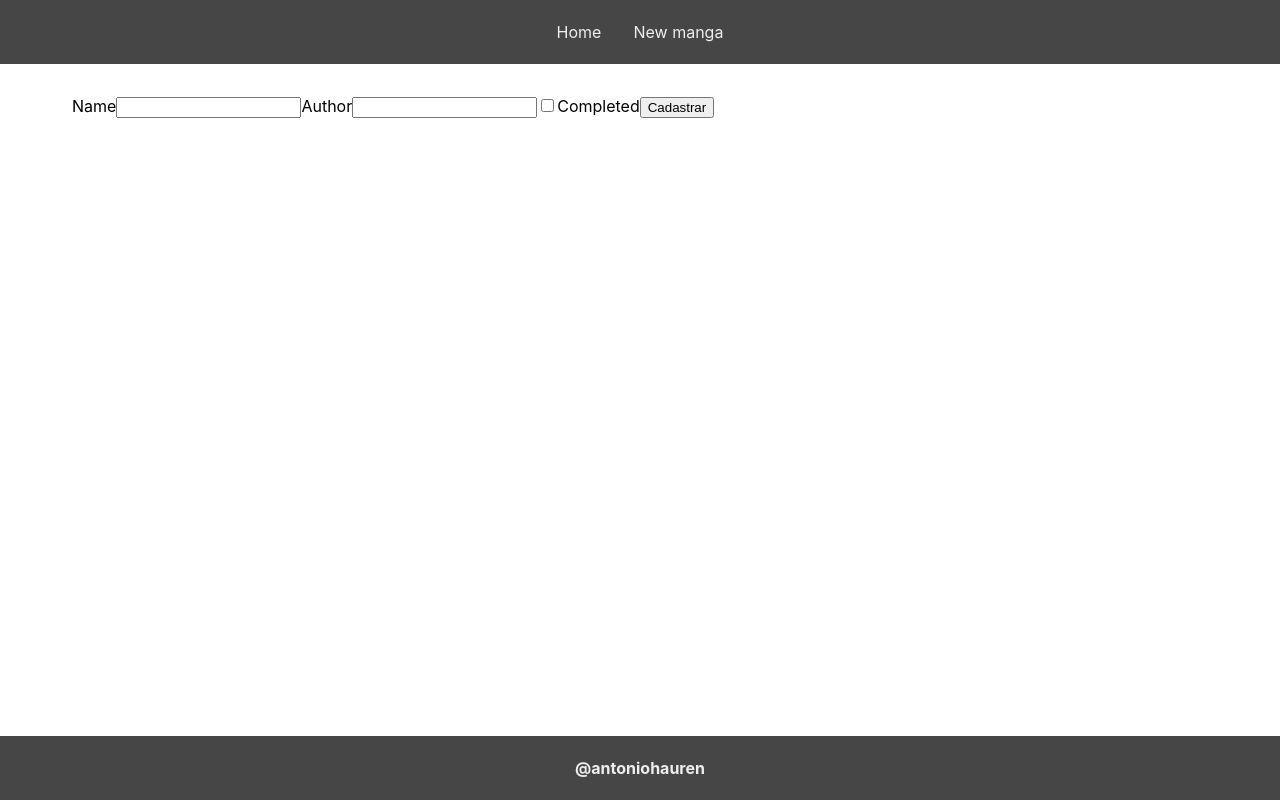
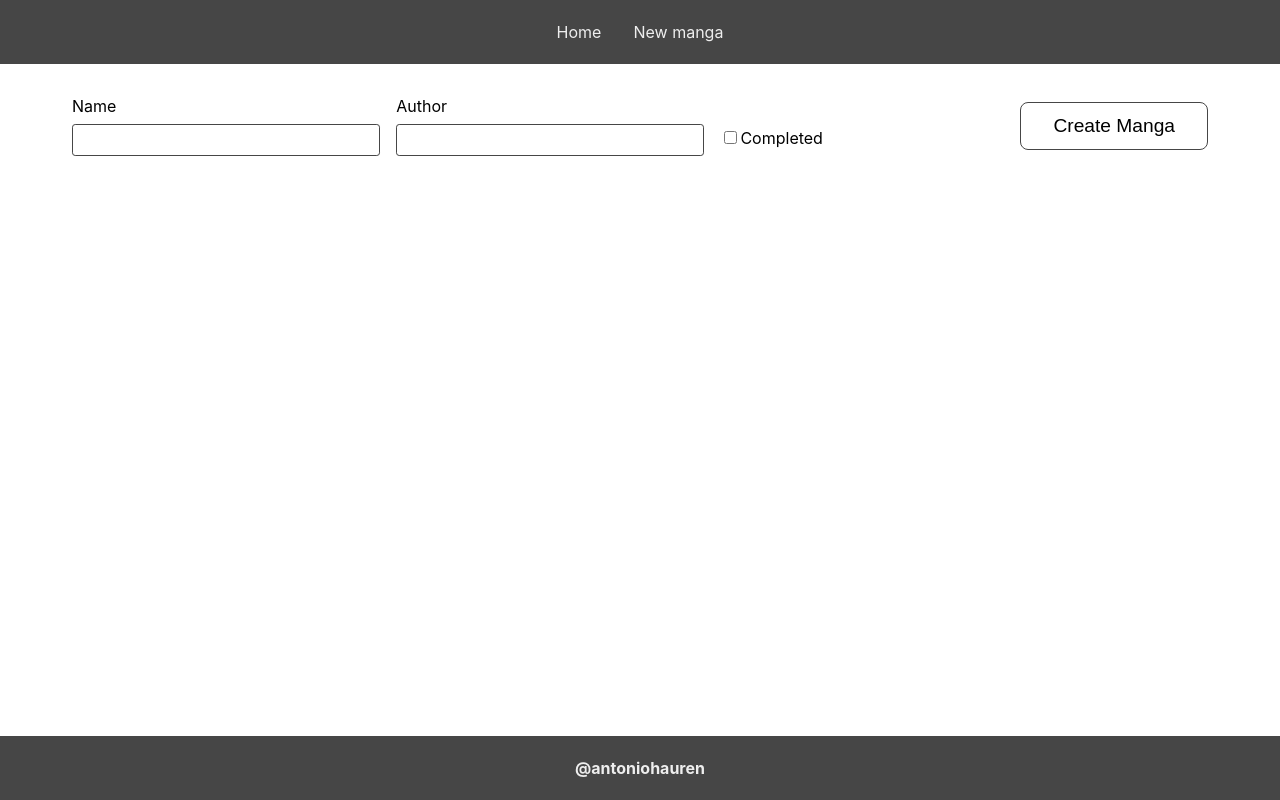
Before and after one commit to antoniohauren/manga-app, a Next.js app in the folder frontend/: page /manga/new in a window 1280 px wide. Built offline with nearby package versions, Linux system fonts and the light colour scheme.

Commit message:
feat: add icons and number only input

```diff
--- a/frontend/components/MangaRow/MangaRow.module.scss
+++ b/frontend/components/MangaRow/MangaRow.module.scss
@@ -40,4 +40,8 @@
   border: none;
   background-color: transparent;
   color: $dark-color;
+
+  &:hover {
+    color: $light-text;
   }
+}
--- a/frontend/components/UpsertMangaForm/UpsertMangaForm.module.scss
+++ b/frontend/components/UpsertMangaForm/UpsertMangaForm.module.scss
@@ -1,3 +1,47 @@
+@import '../../styles/variables.scss';
+
 .wrapper {
+    display: flex;
+    justify-content: space-between;
+    align-items: center;
+
+    button {
+        height: 3rem;
+        background-color: transparent;
+        border: 1px solid $dark-color;
+        border-radius: 0.5rem;
+        font-size: 1.2rem;
+        padding-inline: 2rem;
+        cursor: pointer;
+
+        &:hover {
+            color: $light-text;
+            background-color: $dark-color;
+        }
+    }
 
 }
+
+.input {
+    display: flex;
+    flex-direction: column;
+    flex-grow: 1;
+    gap: 0.5rem;
+    margin-right: 1rem;
+
+    input {
+        border: 1px solid $dark-color;
+        border-radius: 0.2rem;
+        height: 2rem;
+        padding: 0.2rem 0.5rem;
+        outline: none;
+    }
+}
+
+.check {
+    flex-direction: row !important;
+    align-items: center;
+    width: 300px;
+    margin-top: auto;
+    padding-bottom: .5rem;
+}
--- a/frontend/components/UpsertMangaForm/UpsertMangaForm.tsx
+++ b/frontend/components/UpsertMangaForm/UpsertMangaForm.tsx
@@ -3,6 +3,8 @@ import { CreateMangaDto } from '../../../src/manga/dto/create-manga.dto';
 import useApiCreateManga from '../../hooks/api/useApiCreateManga';
 import useApiUpdateManga from '../../hooks/api/useApiUpdateManga';
 import { UpsertMangaFormProps } from './UpsertMangaForm.types';
+import S from './UpsertMangaForm.module.scss';
+import CreateIcon from '../../assets/CreateIcon';
 
 function UpsertMangaForm({
   isUpdating = false,
@@ -40,8 +42,8 @@ function UpsertMangaForm({
   }, [defaultValues]);
 
   return (
-    <form onSubmit={handleSubmit}>
-      <label>
+    <form onSubmit={handleSubmit} className={S.wrapper}>
+      <label className={S.input}>
         Name
         <input
           value={name}
@@ -50,7 +52,7 @@ function UpsertMangaForm({
         />
       </label>
 
-      <label>
+      <label className={S.input}>
         Author
         <input
           value={author}
@@ -59,7 +61,7 @@ function UpsertMangaForm({
         />
       </label>
 
-      <label>
+      <label className={S.check}>
         <input
           type="checkbox"
           checked={completed}
@@ -67,7 +69,8 @@ function UpsertMangaForm({
         />
         Completed
       </label>
-      <button>Cadastrar</button>
+
+      <button>Create Manga</button>
     </form>
   );
 }
--- a/frontend/components/VolumeForm/VolumeForm.module.scss
+++ b/frontend/components/VolumeForm/VolumeForm.module.scss
@@ -0,0 +1,58 @@
+// @import '../UpsertMangaForm/UpsertMangaForm.module.scss';
+@import '../../styles/variables.scss';
+
+.wrapper {
+  margin-top: 2rem;
+  display: flex;
+  justify-content: space-between;
+  align-items: center;
+
+  button {
+    width: 3rem;
+    height: 3rem;
+    border: 1px solid $dark-color;
+    border-radius: 0.5rem;
+    cursor: pointer;
+  }
+}
+
+.input {
+  display: flex;
+  flex-direction: column;
+  flex-grow: 1;
+  gap: 0.5rem;
+  margin-right: 1rem;
+
+  input {
+    border: 1px solid $dark-color;
+    border-radius: 0.2rem;
+    height: 2rem;
+    padding: 0.2rem 0.5rem;
+    outline: none;
+  }
+}
+
+.off {
+  color: $dark-color;
+  background-color: $light-text;
+}
+
+.on {
+  color: $light-text;
+  background-color: $dark-color;
+}
+
+.add {
+  color: $dark-color;
+  background-color: $light-text;
+
+  &:hover {
+    color: $light-text;
+    background-color: $dark-color;
+  }
+}
+
+.buttons {
+  display: flex;
+  gap: 1rem;
+}
--- a/frontend/components/VolumeRow/VolumeRow.module.scss
+++ b/frontend/components/VolumeRow/VolumeRow.module.scss
@@ -9,19 +9,24 @@
   font-size: 1.2rem;
 
   button {
-        width: 40px;
-        height: 40px;
+    width: 3rem;
+    height: 3rem;
+    border: 1px solid $dark-color;
+    border-radius: 0.5rem;
+    cursor: pointer;
   }
 
   border-bottom: 1px solid $dark-color;
 }
 
 .off {
-    color: red;
+  color: $dark-color;
+  background-color: $light-text;
 }
 
 .on {
-    color: green;
+  color: $light-text;
+  background-color: $dark-color;
 }
 
 .infos {
@@ -35,7 +40,11 @@
 }
 
 .trash {
-    border: none;
-    background-color: transparent;
   color: $dark-color;
+  background-color: $light-text;
+
+  &:hover {
+    color: $light-text;
+    background-color: $dark-color;
   }
+}
--- a/frontend/components/VolumeRow/VolumeRow.tsx
+++ b/frontend/components/VolumeRow/VolumeRow.tsx
@@ -55,7 +55,7 @@ function VolumeRow({
           <CartIcon />
         </button>
 
-        <button onClick={handleDelete}>
+        <button className={S.trash} onClick={handleDelete}>
           <TrashIcon />
         </button>
       </div>
```
Also changed, not shown: frontend/components/VolumeForm/VolumeForm.tsx (+36 -24 lines). Lines whose indentation alone changed are shown as unchanged.
